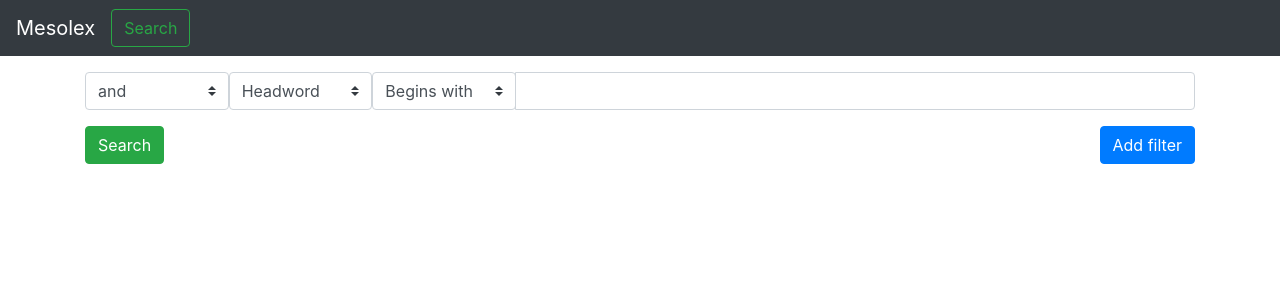
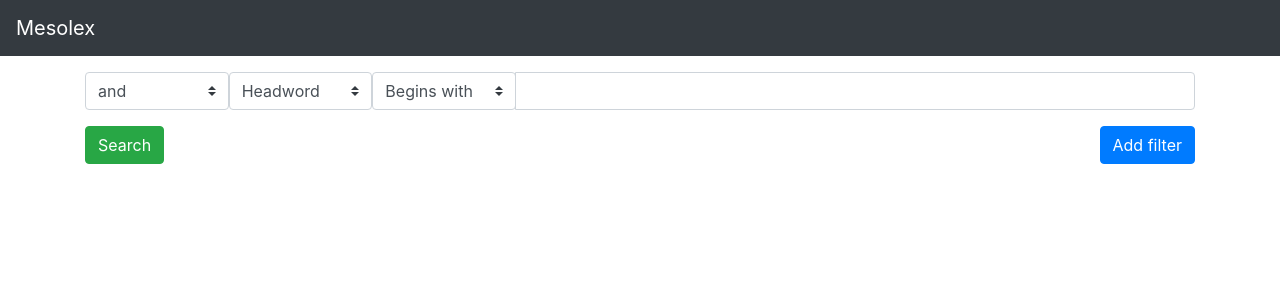
Before and after one commit to mesolex/mesolex, a Django app: page / in a window 1280 px wide. Shown: the top 300 px of the page. Run offline with Django 3.2, Linux system fonts and the light colour scheme; some libraries are stand-ins or nearby versions.

Commit message:
Removing obsolete header search button

```diff
--- a/mesolex/templates/includes/header.html
+++ b/mesolex/templates/includes/header.html
@@ -3,9 +3,5 @@
 <header class="navbar navbar-expand-lg navbar-dark bg-dark sticky-top">
     <a class="navbar-brand" href="/">Mesolex</a>
 
-    <form action="/" method="get" class="form-inline flex-nowrap flex-grow-1">
-        {{ form.q }}
-        <button class="btn btn-outline-success my-2 my-sm-0" type="submit">{% trans 'Search' %}</button>
-    </form>
     {% block extra_header %}{% endblock %}
 </header>
```
